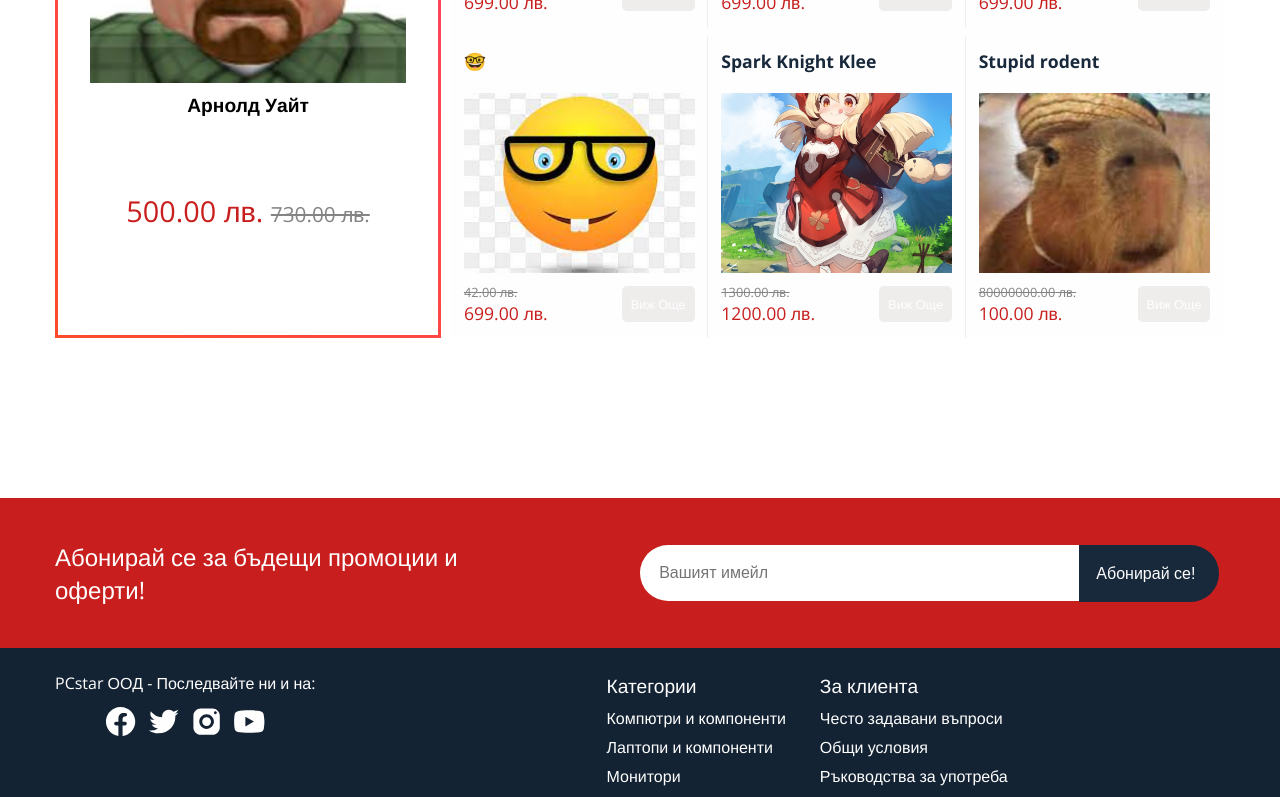
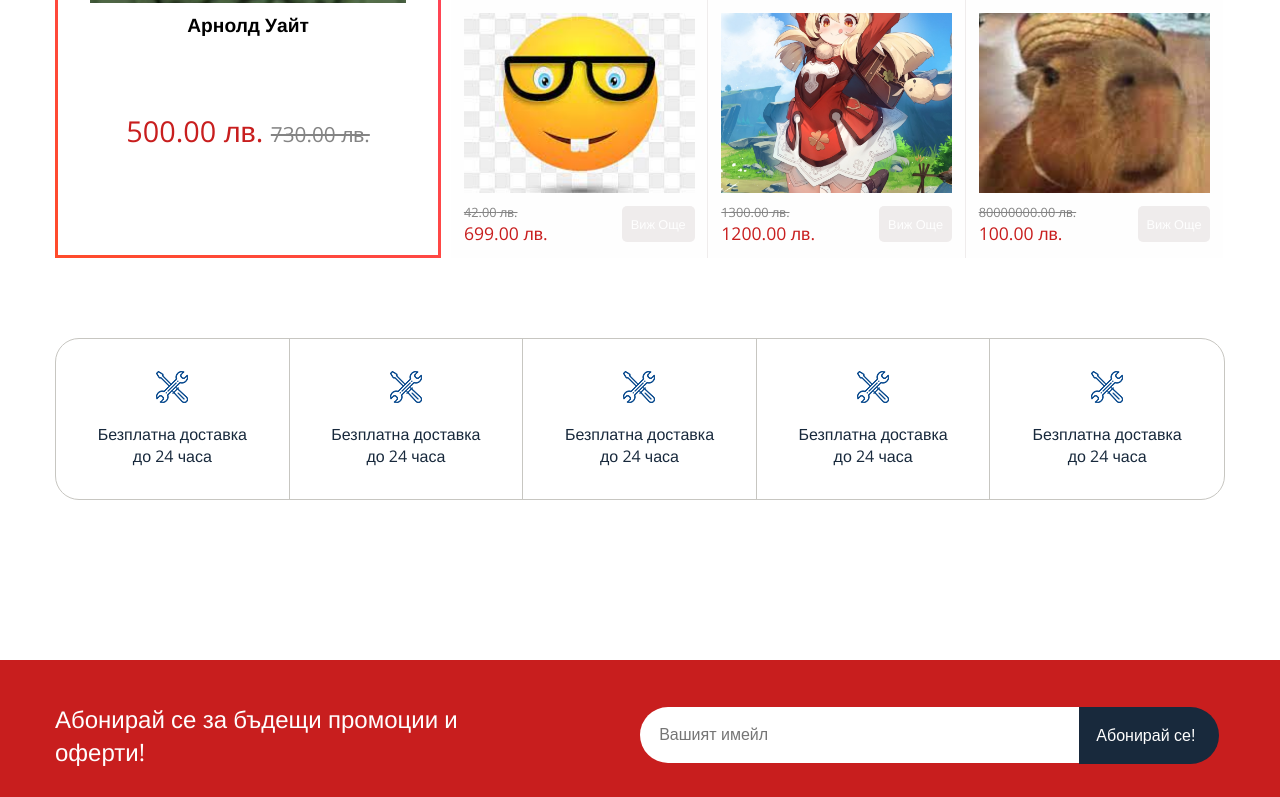
Before and after one commit to ValentinKoruev/PCstar, a Next.js app: page / in a window 1280 px wide. Shown: the part 1252-2049 px from the top of the page. Built offline with nearby package versions, Linux system fonts and the light colour scheme.

Commit message:
feat: advantages list starter html and styles

```diff
--- /dev/null
+++ b/src/app/components/UI/AdvantagesList/AdvantagesListComponent/AdvantagesList.module.scss
@@ -0,0 +1,40 @@
+@import '../../../../scss/mixins';
+@import '../../../../scss/colors';
+
+$numberOfAdv: 5;
+
+.advantagesContainer {
+    .advantagesList {
+        width: 100%;
+        height: 100%;
+        @include horizontalFlex;
+        @include resetUnorderedList($blackColor);
+        border: 1px $whiteSecondaryColor solid;
+        border-radius: 1.5em;
+
+        .advantagesElement {
+            padding: 2em;
+            width: calc(100% / $numberOfAdv);
+            height: 100%;
+            display: flex;
+            flex-direction: column;
+            align-items: center;
+            gap: 20px;
+
+            border-right: 1px $whiteSecondaryColor solid;
+
+            &:last-child {
+                border-right: 0;
+            }
+
+            .imageContainer {
+                position: relative;
+                width: 32px;
+                height: 32px;
+            }
+            .text {
+                text-align: center;
+            }
+        }
+    }
+}
--- /dev/null
+++ b/src/app/components/UI/AdvantagesList/AdvantagesListComponent/AdvantagesList.tsx
@@ -0,0 +1,35 @@
+import Image from 'next/image';
+import styles from './AdvantagesList.module.scss';
+
+const AdvantagesList = () => {
+
+    const data : Array<{text: string, iconSrc: string}> = [
+        { text: "Безплатна доставка до 24 часа", iconSrc: '/icons/advantages/adv-tools.png'},
+        { text: "Безплатна доставка до 24 часа", iconSrc: '/icons/advantages/adv-tools.png'},
+        { text: "Безплатна доставка до 24 часа", iconSrc: '/icons/advantages/adv-tools.png'},
+        { text: "Безплатна доставка до 24 часа", iconSrc: '/icons/advantages/adv-tools.png'},
+        { text: "Безплатна доставка до 24 часа", iconSrc: '/icons/advantages/adv-tools.png'}
+    ]
+
+
+    return (
+        <section className={`container ${styles.advantagesContainer}`}>
+            <ul className={styles.advantagesList}>
+                {
+                    data.map((element, idx) => {
+                        return (
+                            <li className={styles.advantagesElement}>
+                                <div className={styles.imageContainer}>
+                                    <Image src={element.iconSrc} alt={element.text} fill={true}/>
+                                </div>
+                                <span className={styles.text}>{element.text}</span>
+                            </li>
+                        );
+                    })
+                }
+            </ul>
+        </section>
+    )
+}
+
+export default AdvantagesList;
--- /dev/null
+++ b/src/app/components/UI/AdvantagesList/index.ts
@@ -0,0 +1,3 @@
+import AdvantagesList from "./AdvantagesListComponent/AdvantagesList";
+
+export default AdvantagesList;
--- a/src/app/page.module.scss
+++ b/src/app/page.module.scss
@@ -1,8 +1,12 @@
 @import './scss/colors';
 @import './scss/mixins';
 
+.main {
+  display: flex;
+  flex-direction: column;
+
+  gap: 10vh;
   .promoContainer {
-  margin-top: 20vh;
     display: flex;
     flex-direction: column;
     gap: 50px;
@@ -95,3 +99,4 @@
     }
 
   }
+}
--- a/src/app/page.tsx
+++ b/src/app/page.tsx
@@ -4,11 +4,12 @@ import styles from './page.module.scss'
 
 import Slider from '@components/Slider'
 import ItemList, { IItem } from '@components/UI/ItemList'
+import AdvantagesList from '@components/UI/AdvantagesList';
 
 import { Open_Sans } from 'next/font/google';
 const openSans = Open_Sans({
     weight: ['400', '700'],
-    subsets: ['latin', 'cyrillic'],
+    subsets: ['cyrillic'],
     fallback: ['Helvetica', 'Arial', 'sans-serif']
 })
 
@@ -84,7 +85,7 @@ export default async function Home() {
 
 
   return (
-    <main className={openSans.className}>
+    <main className={`${openSans.className} ${styles.main}`}>
       <Slider images={formatImageArray(images)}/>
       <section className={`${styles.promoContainer}`}>
         <h2 className={styles.header}><span>Топ Оферти</span></h2>
@@ -108,6 +109,7 @@ export default async function Home() {
           </div>
         </div>
       </section>
+      <AdvantagesList />
     </main>
   )
 }
```
Also changed, not shown: public/icons/advantages/adv-tools.png (added). Lines whose indentation alone changed are shown as unchanged.
